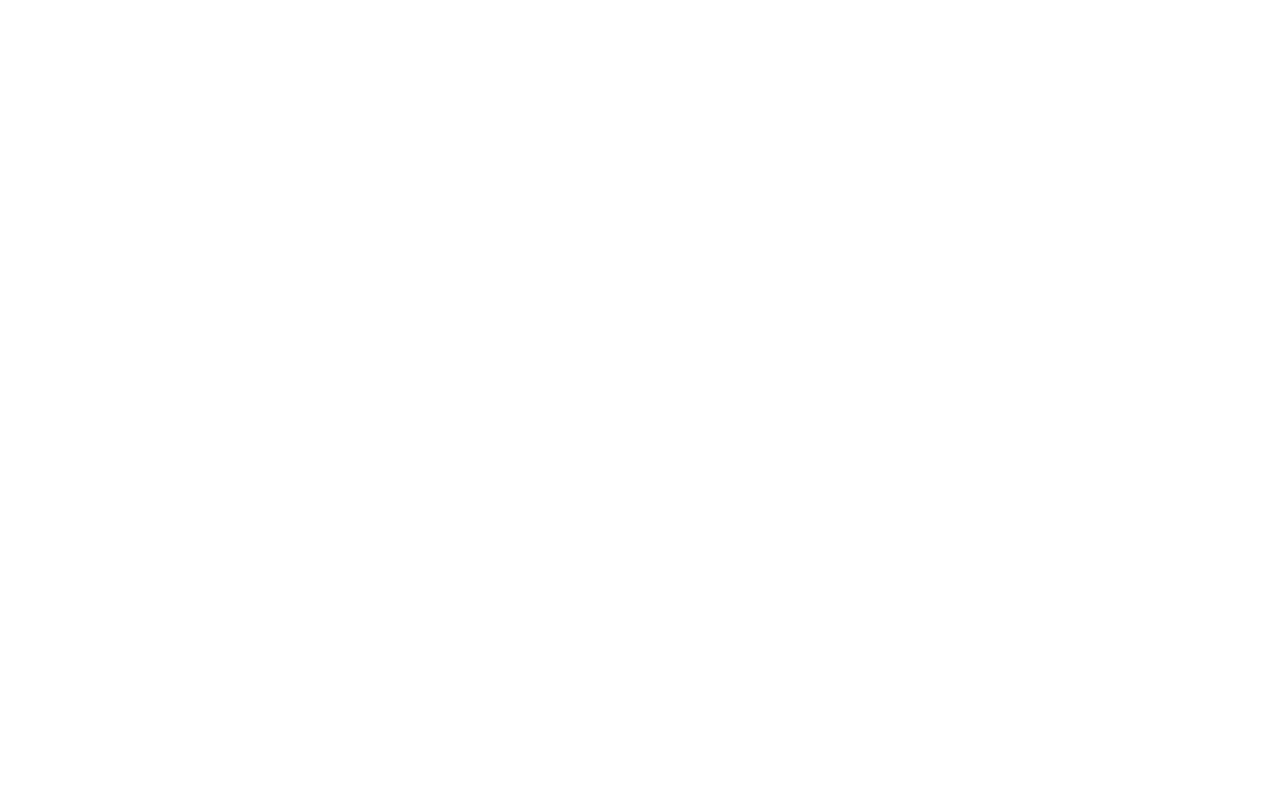
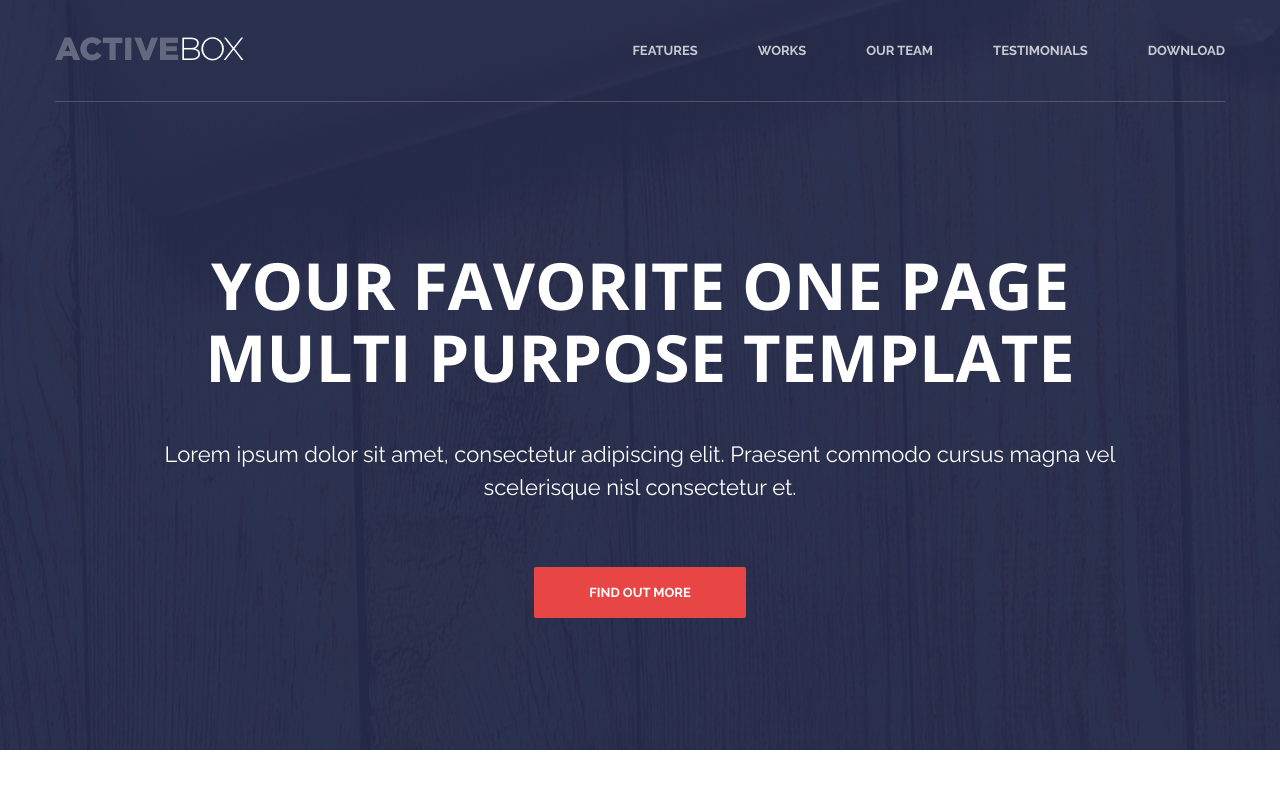
Before and after one commit to Maximovix/ActiveBox-Template-Site2, a plain HTML site: page index.html in a window 1280 px wide. Drawn offline with nearby package versions, Linux system fonts and the light colour scheme.

Commit message:
Header and Intro

```diff
--- a/assets/style/style.css
+++ b/assets/style/style.css
@@ -1,4 +1,144 @@
-.body {
+body {
 	margin: 0;
-	padding: 0;
+
+	font-family: 'Raleway', sans-serif;
+	font-size: 14px;
+	-webkit-font-smoothing: antialiased;
+	color: #6c7279;
 }
+
+*,
+*:before,
+*:after {
+	box-sizing: border-box;
+}
+
+.container {
+	max-width: 1170px;
+	width: 100%;
+	margin: 0 auto;
+}
+
+h1, h2, h3, h4, h5 ,h6 {
+	margin: 0;
+}
+
+p {
+	margin: 0 0 10px;
+}
+
+/* Header */
+.header {
+	width: 100%;
+	height: 100px;
+
+	position: absolute;
+	top: 0;
+	left: 0;
+	z-index: 100;
+}
+
+.header_inner {
+	display: flex;
+	justify-content: space-between;
+	align-items: center;
+	padding: 37px 0;
+
+	border-bottom: 1px solid #505369;
+}
+
+/* Nav */
+.nav {
+	display: flex;
+	justify-content: space-between;
+}
+
+.nav_link {
+	margin-left: 60px;
+
+	color: #fff;
+	font-size: 13px;
+	font-weight: 700;
+	opacity: .75;
+
+	text-decoration: none;
+	text-transform: uppercase;
+
+	transition: opacity .2s linear;
+}
+
+.nav_link:first-child {
+	margin: 0;
+}
+
+.nav_link:hover {
+	opacity: 1;
+}
+
+/* Intro */
+.intro {
+	display: flex;
+	flex-direction: column;
+	justify-content: center;
+	height: 750px;
+	padding-top: 100px;
+
+	background: #2d304a url("../images/Intro/Intro.jpg") center no-repeat;
+	background-size: cover;
+}
+
+.intro_inner {
+	width: 100%;
+	max-width: 975px;
+	margin: 0 auto;
+
+	text-align: center;
+}
+
+.intro_title {
+	font-family: 'Open Sans', sans-serif;
+	font-size: 65px;
+	font-weight: 700;
+	line-height: 1.1;
+	color: #fff;
+	text-transform: uppercase;
+}
+
+.intro_subtitle {
+	font-size: 22px;
+	font-weight: 400;
+	color: #fff;
+	line-height: 1.5;
+
+	margin-top: 45px;
+}
+
+.intro_submit {
+	margin-top: 80px;
+}
+
+.intro_link {
+	font-size: 13px;
+	font-weight: 600;
+	font-family: inherit;
+	color: #fff;
+	text-transform: uppercase;
+	text-decoration: none;
+
+	padding: 18px 55px;
+
+	background-color: #e84545;
+	border-radius: 2px;
+	border: 0;
+
+	cursor: pointer;
+
+	transition: background .3s linear;
+}
+
+.intro_link:hover {
+	background-color: #F30B0B;
+}
+
+/* font-family: 'Open Sans', sans-serif;
+font-family: 'Raleway', sans-serif;  */
--- a/index.html
+++ b/index.html
@@ -1,9 +1,42 @@
 <!DOCTYPE html>
 <html>
 <head>
+	<meta charset="utf-8">
+	<link rel="stylesheet" type="text/css" href="assets/style/style.css">
+	<link href="https://fonts.googleapis.com/css?family=Open+Sans:400,600i,700|Raleway:400,600i,700&display=swap&subset=cyrillic-ext" rel="stylesheet">
+	<link href="https://fonts.googleapis.com/css?family=Cardo:400i&display=swap" rel="stylesheet">
 	<title>ActiveBox</title>
 </head>
 <body>
 
+	<header class="header">
+		<div class="container">
+			<div class="header_inner">
+				<div class="header_logo">
+					<img src="assets/images/logo/ActiveBox.png" alt="">
+				</div>
+				<nav class="nav">
+					<a class="nav_link" href="">Features</a>
+					<a class="nav_link" href="">Works</a>
+					<a class="nav_link" href="">Our Team</a>
+					<a class="nav_link" href="">Testimonials</a>
+					<a class="nav_link" href="">Download</a>
+				</nav>
+			</div>
+		</div>
+	</header>
+
+	<div class="intro">
+		<div class="container">
+			<div class="intro_inner">
+				<h1 class="intro_title">Your Favorite One Page Multi Purpose Template</h1>
+				<h2 class="intro_subtitle">Lorem ipsum dolor sit amet, consectetur adipiscing elit. Praesent commodo cursus magna vel scelerisque nisl consectetur et.</h2>
+				<div class="intro_submit">
+					<a class="intro_link" href="#">Find Out More</a>
+				</div>
+			</div>
+		</div>
+	</div>
+
 </body>
 </html>
```
Also changed, not shown: assets/images/Intro/Intro.jpg (added), assets/images/logo/ActiveBox.png (added).
